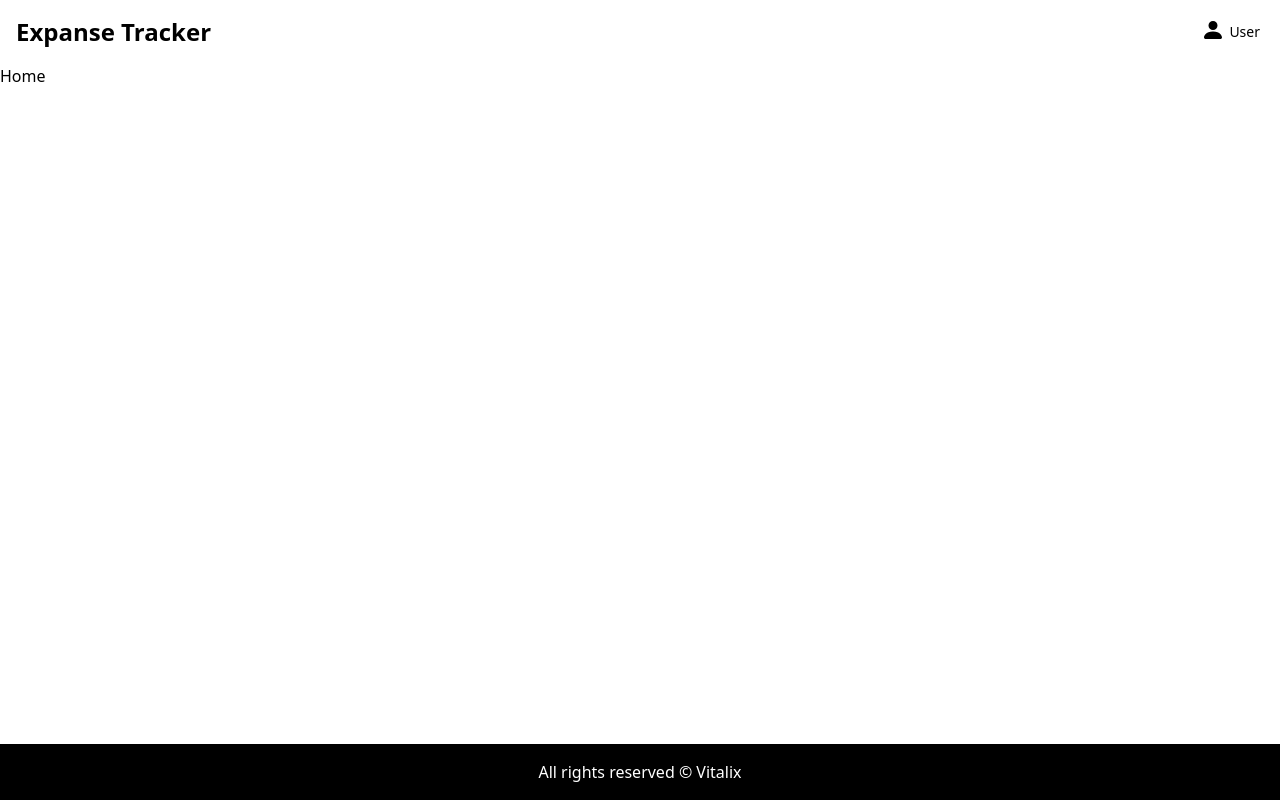
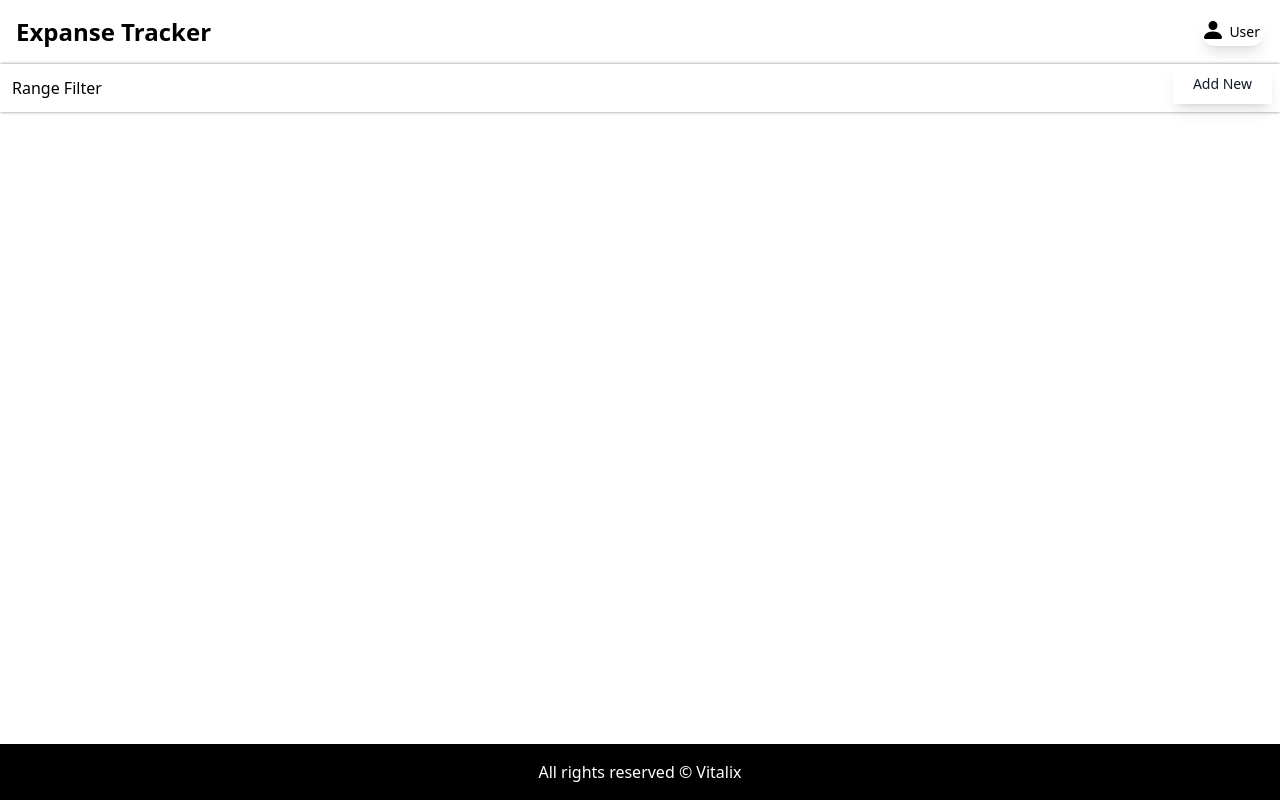
Before and after one commit to OjasTulswani/Money-Tracker-MERN-, a React (Create React App) app in the folder client/: page / in a window 1280 px wide. Built offline with nearby package versions, Linux system fonts and the light colour scheme; sample sign-in values are in the browser's storage.

Commit message:
Transaction Modal UI

```diff
--- a/client/src/components/Layouts/Header.js
+++ b/client/src/components/Layouts/Header.js
@@ -39,7 +39,7 @@ const Header = () => {
           <span className="self-center text-2xl font-semibold whitespace-nowrap">Expanse Tracker</span>
         </Link>
         <div className="relative items-center md:order-2 space-x-3 md:space-x-0 rtl:space-x-reverse">
-          <button type="button" onClick={toggleDropdown} className="flex text-sm rounded-full md:me-0 focus:ring-4 focus:ring-gray-300 " >
+          <button type="button" onClick={toggleDropdown} className="flex text-sm rounded-full md:me-0 shadow-lg " >
 
             <BsPersonFill className="w-6 h-6" /> <span className="items-center p-1">User</span>
           </button>
--- a/client/src/index.css
+++ b/client/src/index.css
@@ -15,6 +15,16 @@
   height: 90vh;
 }
 
+/* transaction page  */
+.filters{
+  display: flex;
+  align-items: center;
+  justify-content: space-between;
+  padding: 15px 20x;
+  box-shadow: 0 0 3px grey;
+
+}
+
 @tailwind base;
 @tailwind components;
 @tailwind utilities;
--- a/client/src/pages/HomePage.js
+++ b/client/src/pages/HomePage.js
@@ -1,12 +1,72 @@
-import React from 'react'
-import Layout from '../components/Layouts/Layout'
+import React, { useState } from "react";
+import { Form, Input, Modal, Select } from "antd";
+import Layout from "../components/Layouts/Layout";
 
 const HomePage = () => {
+  const [showModal, setShowModal] = useState(false);
+
+  //form handling
+  const handelSubmit = (values) => {
+    console.log(values)
+  }
   return (
     <Layout>
-      <h1> Home</h1>
+      <div className="filters">
+        <div className="m-3">Range Filter</div>
+        <div>
+          <button
+            type="button"
+            class="text-gray-900 bg-white  font-medium  text-sm px-5 py-2.5 me-2 mb-2 shadow-lg "
+            onClick={() => setShowModal(true)}
+          >
+            Add New
+          </button>
+        </div>
+      </div>
+      <div className="content"></div>
+      <Modal title = "Add Transaction"
+      open = {showModal}
+      onCancel={() => setShowModal(false)}
+      footer={false}
+      >
+
+        <Form layout="vertical" onFinish={handelSubmit}>
+          <Form.Item label="Amount" name="amount">
+            <Input type="text"/>
+          </Form.Item>
+
+          <Form.Item label="Type" name="type">
+            <Select>
+            <Select.Option value="Income">Income</Select.Option>
+            <Select.Option value="Expense">Expense</Select.Option>
+            </Select>
+          </Form.Item>
+
+          <Form.Item label="Category" name="category">
+            <Input type="text"/>
+          </Form.Item>
+
+          <Form.Item label="Description" name="description">
+            <Input type="text"/>
+          </Form.Item>
+
+          <Form.Item label="Reference" name="reference">
+            <Input type="text"/>
+          </Form.Item>
+
+          <Form.Item label="Date" name="date">
+            <Input type="date"/>
+          </Form.Item>
+
+          <div className="flex justify-end">
+            <button type="submit" className="flex text-sm  shadow-xl justify-end ">
+                SAVE
+            </button>
+          </div>
+        </Form>
+      </Modal>
     </Layout>
-  )
-}
+  );
+};
 
-export default HomePage
+export default HomePage;
```
Also changed, not shown: 1 other file (tests, documents, lock files or other folders).
